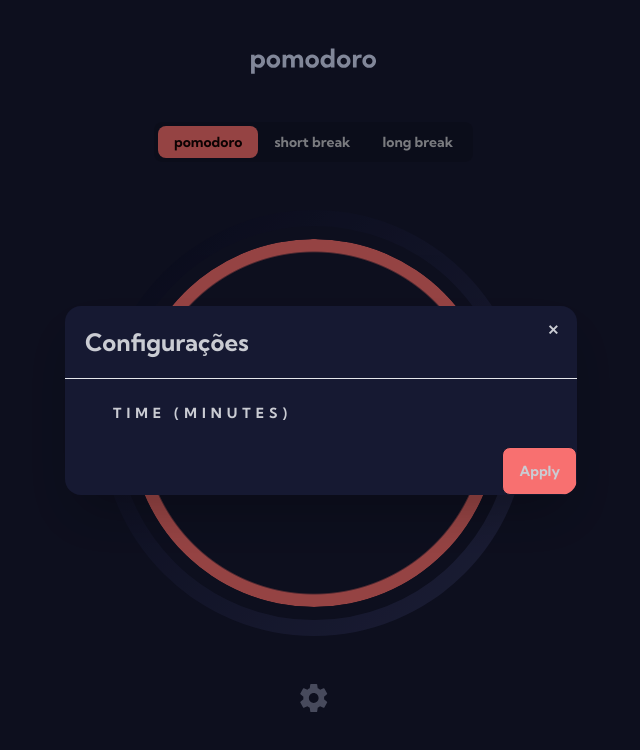
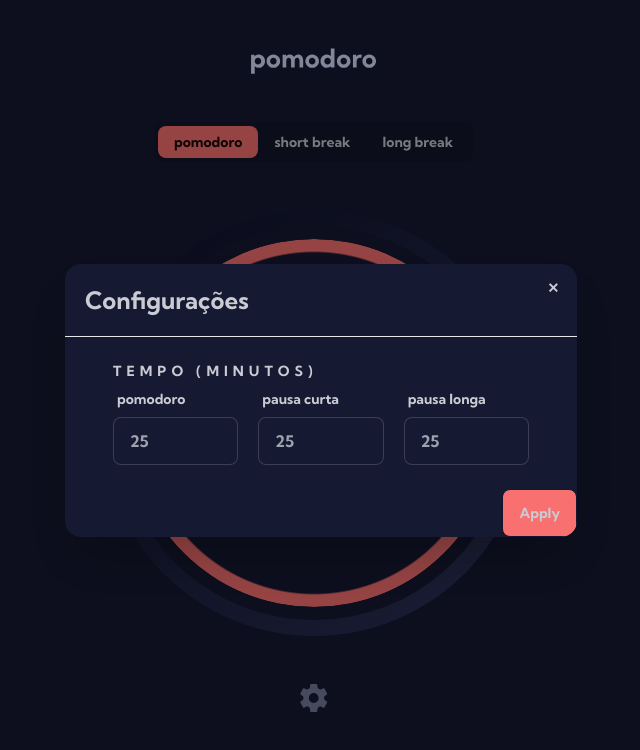
Before and after one commit to natalia-sampaio/pomonat, a Vue app: page / in a window 1280 px wide. Both pictures are taken after a click on the button 640 px from the left and 698 px from the top of the page. Shown: the top 750 px of the page, without its empty margins (319-959 px from the left). Built offline with nearby package versions, Linux system fonts and the light colour scheme.

Commit message:
wip: adding settings modal

```diff
--- a/src/App.vue
+++ b/src/App.vue
@@ -1,6 +1,7 @@
 <script setup>
 import TimerIndicator from './components/TimerIndicator.vue';
 import TimerButton from './components/TimerButton.vue';
+import NumberInput from './components/NumberInput.vue';
 import IconSettings from './components/icons/IconSettings.vue';
 </script>
 
@@ -21,7 +22,12 @@ import IconSettings from './components/icons/IconSettings.vue';
           <h3 class="font-bold text-2xl">Configurações</h3>
         </div>
         <div class="mx-12 my-6">
-          <h4 class="font-kumbh-sans font-bold text-sm tracking-[5px] uppercase">Time (minutes)</h4>
+          <h4 class="font-kumbh-sans font-bold text-sm tracking-[5px] uppercase">Tempo (minutos)</h4>
+          <div class="flex gap-5">
+            <NumberInput label="pomodoro"/>
+            <NumberInput label="pausa curta"/>
+            <NumberInput label="pausa longa"/>
+          </div>
         </div>
         <div class="modal-action">
           <form method="dialog">
--- /dev/null
+++ b/src/components/NumberInput.vue
@@ -0,0 +1,16 @@
+<script setup>
+defineProps({
+    label: {
+        type: String,
+        required: true
+    }
+})
+</script>
+<template>
+    <label class="form-control w-full max-w-xs">
+        <div class="label">
+            <span class="label-text">{{ label }}</span>
+        </div>
+        <input type="number" placeholder="25" class="input input-bordered w-full max-w-xs" />
+    </label>
+</template>
```
